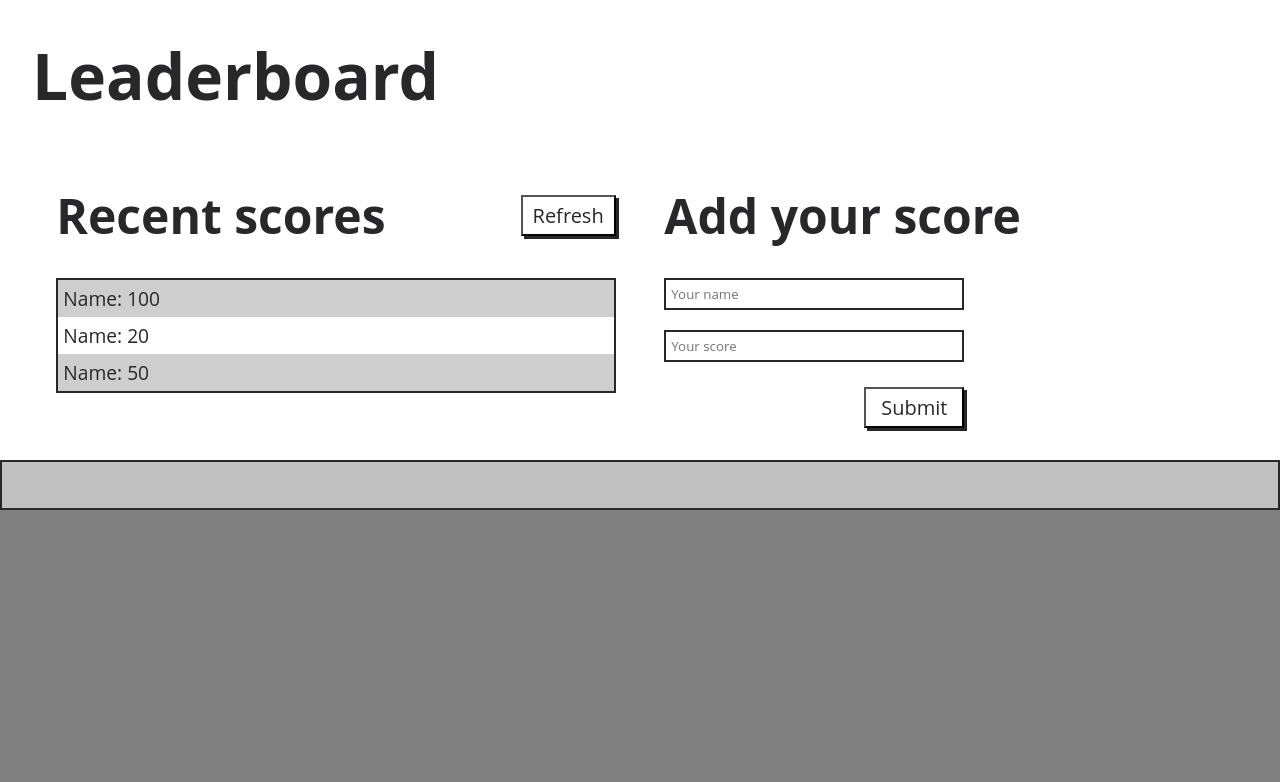
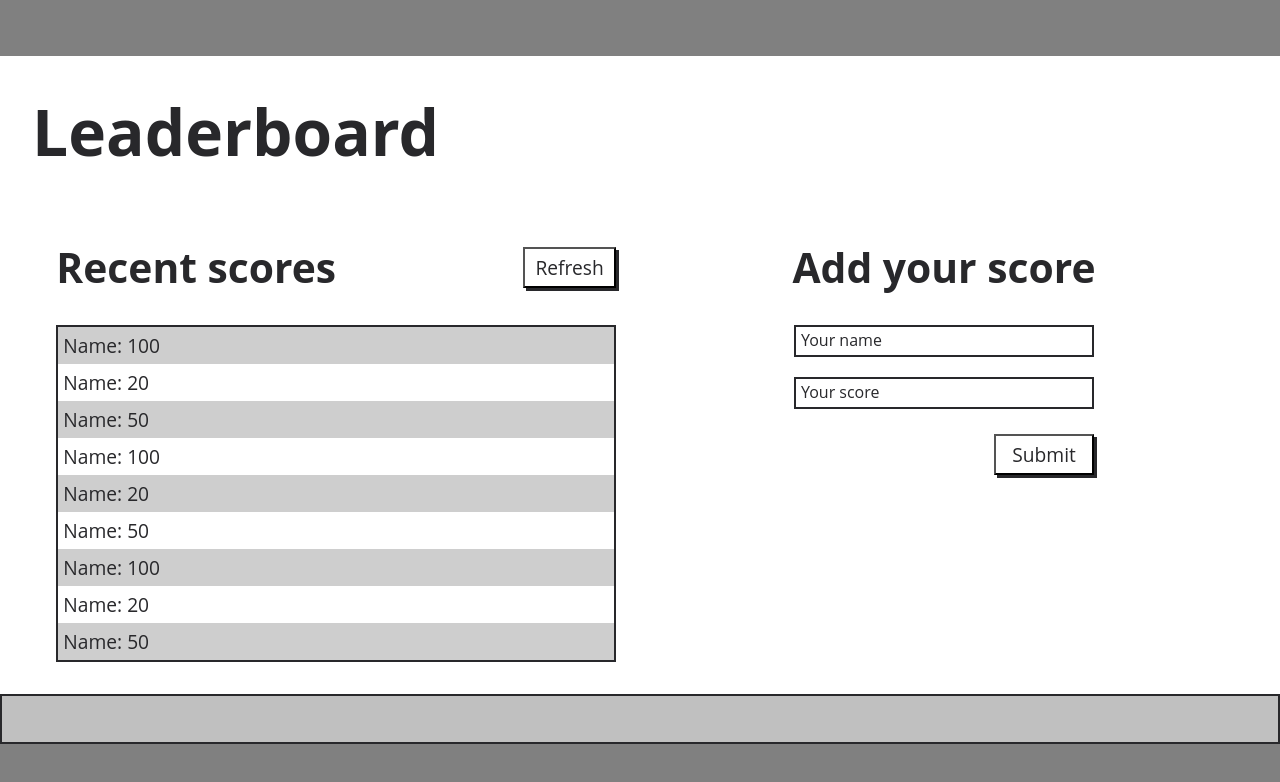
Before and after one commit to jmonto55/Leaderboard, a website built with webpack: page src/index.html in a window 1280 px wide. Built offline with nearby package versions, Linux system fonts and the light colour scheme.

Commit message:
style changes to match design

```diff
--- a/src/index.html
+++ b/src/index.html
@@ -18,10 +18,16 @@
         <div class="scores_container">
             <div class="scores_header_container">
                 <h2 class="section_title">Recent scores</h2>
-                <button class="refresh_button">Refresh</button>
+                <button class="refresh_button btn">Refresh</button>
             </div>
 
             <ul class="scores_list">
+                <li class="score">Name: 100</li>
+                <li class="score">Name: 20</li>
+                <li class="score">Name: 50</li>
+                <li class="score">Name: 100</li>
+                <li class="score">Name: 20</li>
+                <li class="score">Name: 50</li>
                 <li class="score">Name: 100</li>
                 <li class="score">Name: 20</li>
                 <li class="score">Name: 50</li>
@@ -33,7 +39,7 @@
             <form action="" method="post">
                 <input class="name_input" type="text" placeholder="Your name">
                 <input class="score_input" type="text" placeholder="Your score">
-                <button class="submit_button">Submit</button>
+                <button class="submit_button btn">Submit</button>
             </form>
         </div>
     </main>
--- a/src/style.css
+++ b/src/style.css
@@ -17,6 +17,8 @@ body {
   flex-direction: column;
   align-items: center;
   background-color: grey;
+  height: 100vh;
+  justify-content: center;
 }
 
 header {
@@ -47,16 +49,26 @@ main {
   display: flex;
   justify-content: space-between;
   align-items: center;
-  font-size: 2rem;
+  font-size: 1.7rem;
 }
 
-.refresh_button {
+.btn {
   padding: 5px 10px;
   background-color: #fff;
   box-shadow: #28282b 3px 3px;
-  font-size: 1.25rem;
+  font-size: 1.2rem;
   cursor: pointer;
+  font-weight: 500;
 }
+
+/* .refresh_button {
+  padding: 5px 10px;
+  background-color: #fff;
+  box-shadow: #28282b 3px 3px;
+  font-size: 1.2rem;
+  cursor: pointer;
+  font-weight: 500;
+} */
 
 .scores_list {
   margin-top: 30px;
@@ -78,8 +90,9 @@ main {
   width: 50%;
   display: flex;
   flex-direction: column;
+  align-items: center;
   padding: 0 2%;
-  font-size: 2rem;
+  font-size: 1.7rem;
 }
 
 form {
@@ -98,13 +111,14 @@ input {
   margin-bottom: 20px;
 }
 
+input::-webkit-input-placeholder {
+  color: #28282b;
+  font-size: 1rem;
+  font-weight: 500;
+}
+
 .submit_button {
   width: 100px;
-  padding: 5px 10px;
-  background-color: #fff;
-  box-shadow: #28282b 3px 3px;
-  font-size: 1.25rem;
-  cursor: pointer;
   position: absolute;
   bottom: 0;
   right: 0;
```
